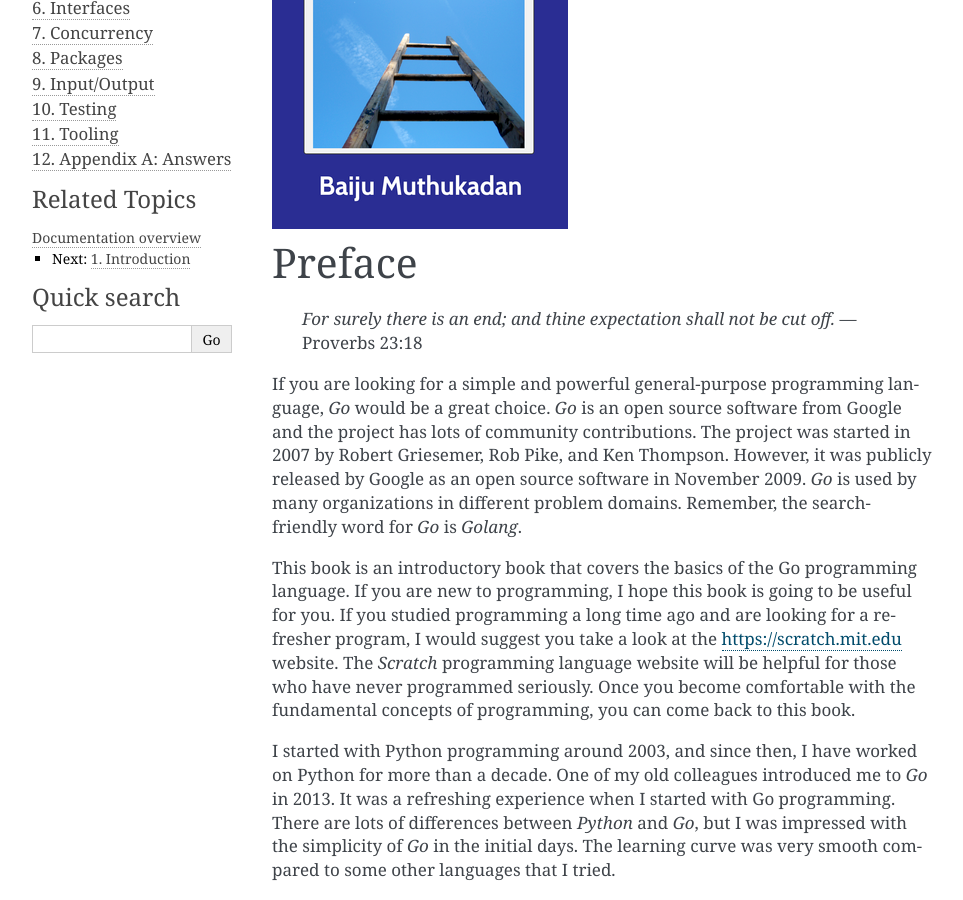
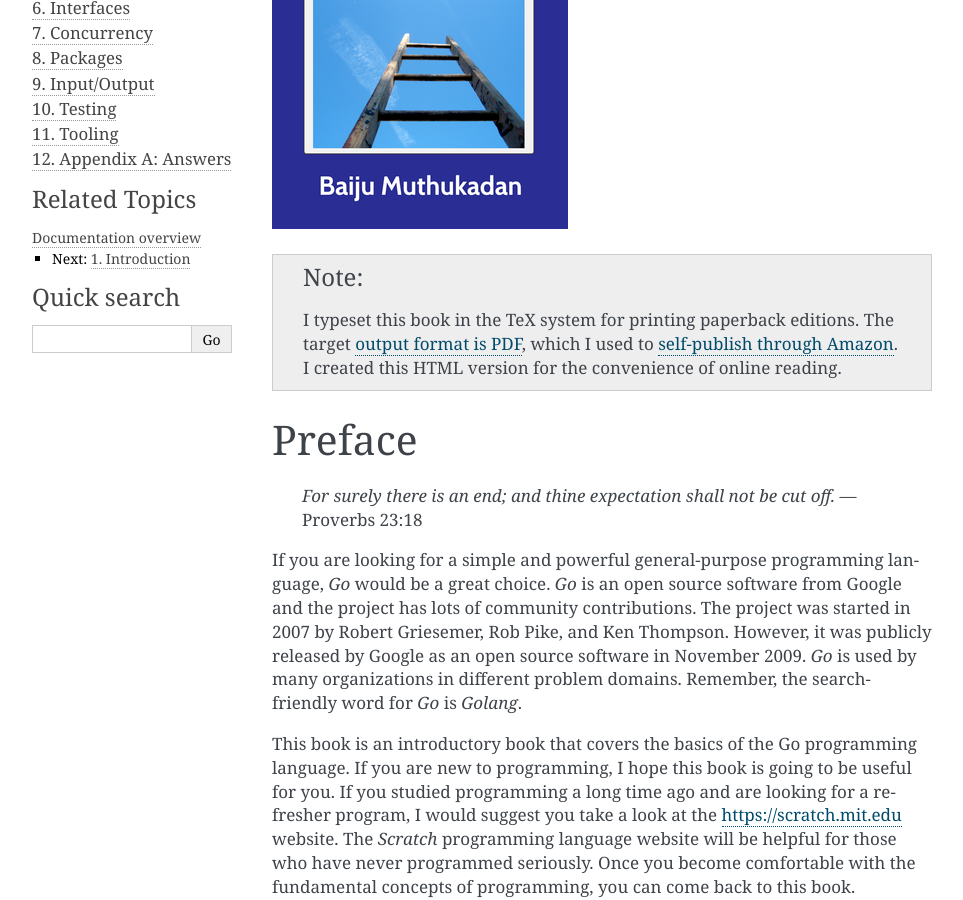
Before and after one commit to baijum/essential-go, a Sphinx documentation site: the page built from sphinx/index.rst, in a window 1280 px wide and 900 px high, scrolled down 448 px. Shown: the whole window, without its empty margins (148-1111 px from the left). Built offline with Sphinx 7.4.7, drawn with Linux system fonts in a browser that asks for light colours.

Commit message:
Add note about online version
Signed-off-by: Baiju Muthukadan <baiju.m.mail@gmail.com>

```diff
--- a/sphinx/index.rst
+++ b/sphinx/index.rst
@@ -11,6 +11,14 @@ Essentials of Go Programming
   `Creative Commons Attribution-ShareAlike 4.0 International License <http://creativecommons.org/licenses/by-sa/4.0/>`_.
 
 .. image:: _static/cover-small.png
+
+.. note::
+
+   I typeset this book in the TeX system for printing paperback editions. The
+   target `output format is PDF
+   <https://github.com/baijum/essential-go/releases/latest/download/essential-go.pdf>`_,
+   which I used to `self-publish through Amazon <https://www.amazon.com/dp/B0C52D41B7>`_. I created this HTML version for
+   the convenience of online reading.
 
 .. toctree::
    :numbered:
```
